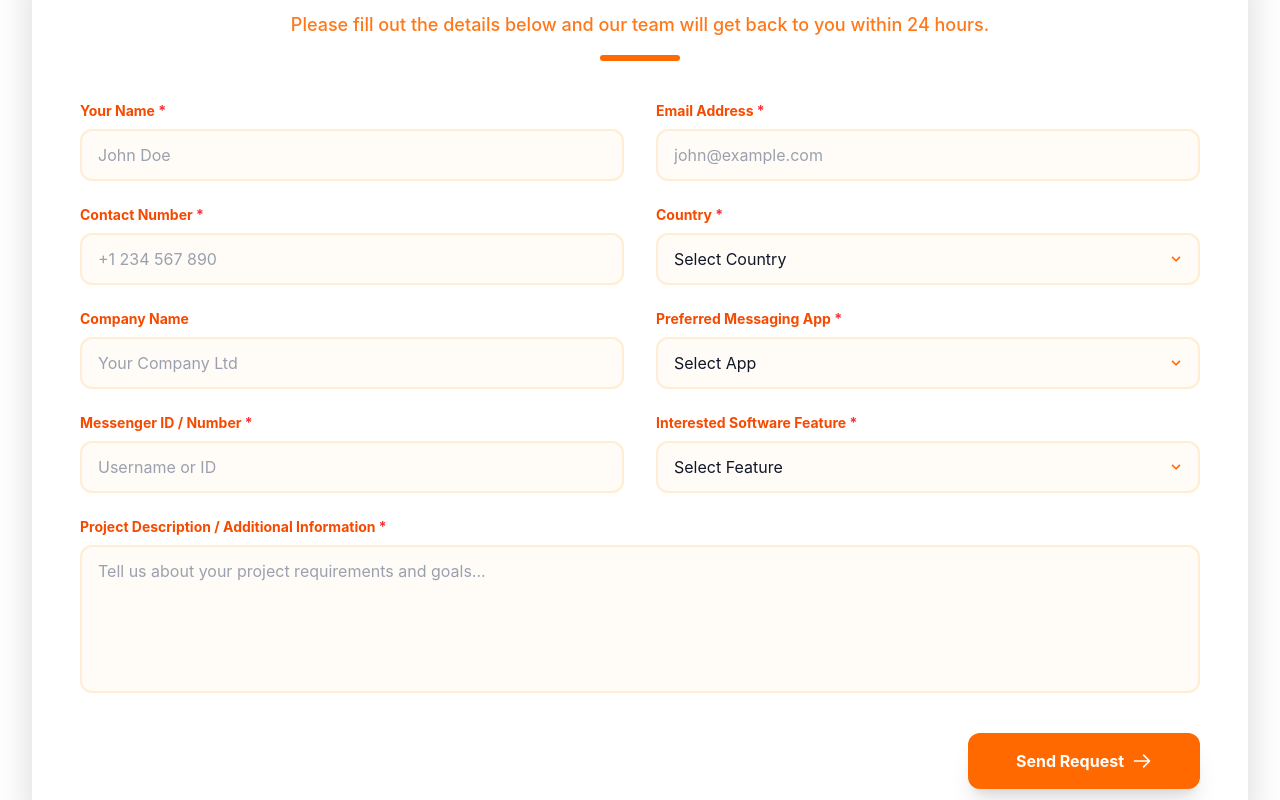
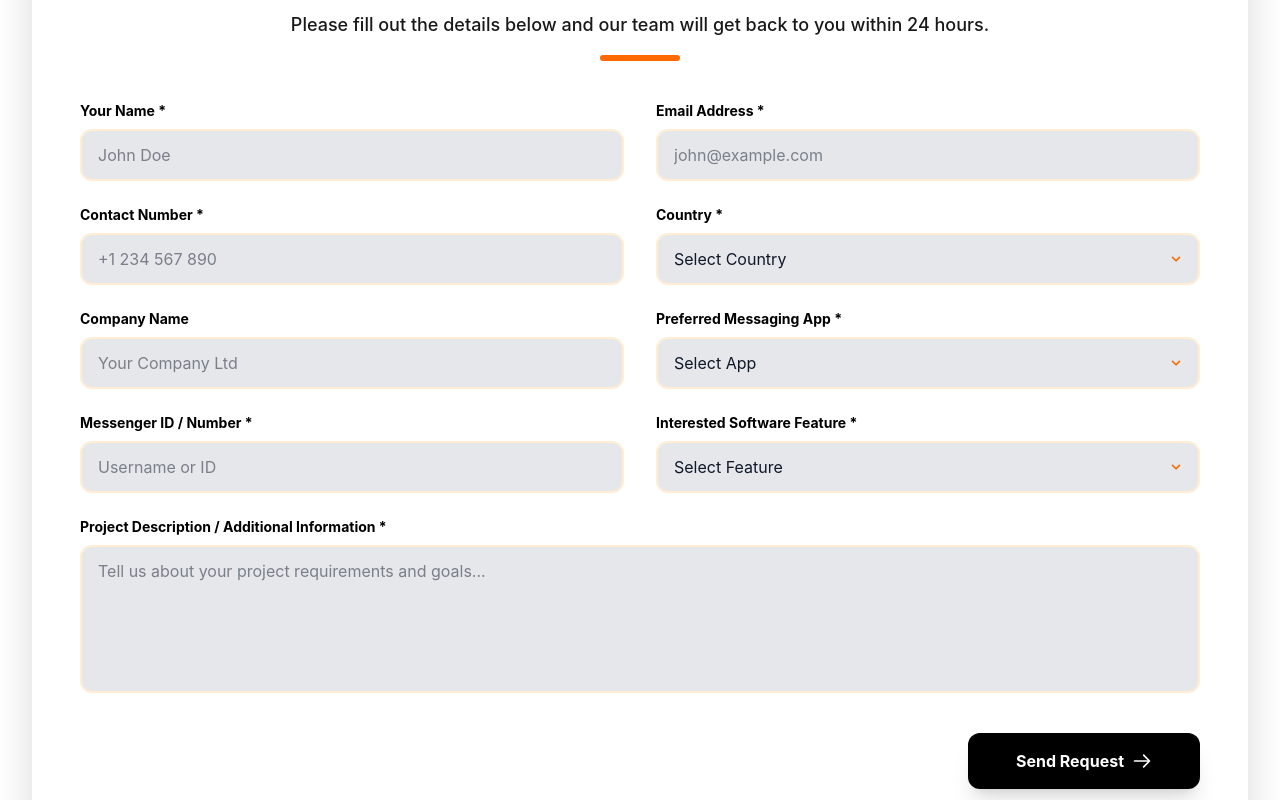
Before and after one commit to official1saurabh-ship-it/Billing-Landing-Page, a React (Vite) app: page / in a window 1280 px wide. Shown: the part 5720-6520 px from the top of the page. Built offline with nearby package versions, Linux system fonts and the light colour scheme; a web font is replaced by a local one.

Commit message:
few more updates

```diff
--- a/src/components/QuoteForm.jsx
+++ b/src/components/QuoteForm.jsx
@@ -97,7 +97,7 @@ const QuoteForm = () => {
                     <h2 className="text-2xl md:text-4xl font-extrabold text-black mb-2 leading-tight text-center">
                         Get Your Custom Quotation
                     </h2>
-                    <p className="text-orange-500 text-base md:text-lg font-medium opacity-90 text-center">
+                    <p className="text-black text-base md:text-lg font-medium opacity-90 text-center">
                         Please fill out the details below and our team will get back to you within 24 hours.
                     </p>
                     <div className="h-1.5 w-20 bg-orange-500 mt-4 rounded-full mx-auto"></div>
@@ -106,15 +106,15 @@ const QuoteForm = () => {
                 <form onSubmit={handleSubmit} noValidate className="grid grid-cols-1 md:grid-cols-2 gap-x-8 gap-y-5 md:gap-y-6">
                     {/* Your Name */}
                     <div className="flex flex-col group">
-                        <label className="text-xs md:text-sm font-bold text-orange-600 mb-2 transition-colors">
-                            Your Name <span className="text-red-500">*</span>
+                        <label className="text-xs md:text-sm font-bold text-black mb-2 transition-colors">
+                            Your Name *
                         </label>
                         <input
                             type="text"
                             name="name"
                             value={formData.name}
                             onChange={handleChange}
-                            className={`w-full bg-orange-50/50 border-2 rounded-xl px-4 py-2.5 md:py-3 text-gray-900 outline-none transition-all focus:bg-white placeholder:text-gray-400 text-sm md:text-base ${errors.name ? 'border-red-500' : 'border-orange-100 focus:border-orange-500'}`}
+                            className={`w-full bg-gray-200 border-2 rounded-xl px-4 py-2.5 md:py-3 text-gray-900 outline-none transition-all focus:bg-white placeholder:text-gray-bg-gray-200 text-sm md:text-base ${errors.name ? 'border-red-500' : 'border-orange-100 focus:border-orange-500'}`}
                             placeholder="John Doe"
                         />
                         {errors.name && <span className="text-red-500 text-xs mt-1 font-semibold">{errors.name}</span>}
@@ -122,15 +122,15 @@ const QuoteForm = () => {
 
                     {/* Email Address */}
                     <div className="flex flex-col group">
-                        <label className="text-xs md:text-sm font-bold text-orange-600 mb-2 transition-colors">
-                            Email Address <span className="text-red-500">*</span>
+                        <label className="text-xs md:text-sm font-bold text-black mb-2 transition-colors">
+                            Email Address *
                         </label>
                         <input
                             type="email"
                             name="email"
                             value={formData.email}
                             onChange={handleChange}
-                            className={`w-full bg-orange-50/50 border-2 rounded-xl px-4 py-2.5 md:py-3 text-gray-900 outline-none transition-all focus:bg-white placeholder:text-gray-400 text-sm md:text-base ${errors.email ? 'border-red-500' : 'border-orange-100 focus:border-orange-500'}`}
+                            className={`w-full bg-gray-200 border-2 rounded-xl px-4 py-2.5 md:py-3 text-gray-900 outline-none transition-all focus:bg-white placeholder:text-gray-bg-gray-200 text-sm md:text-base ${errors.email ? 'border-red-500' : 'border-orange-100 focus:border-orange-500'}`}
                             placeholder="john@example.com"
                         />
                         {errors.email && <span className="text-red-500 text-xs mt-1 font-semibold">{errors.email}</span>}
@@ -138,15 +138,15 @@ const QuoteForm = () => {
 
                     {/* Contact Number */}
                     <div className="flex flex-col group">
-                        <label className="text-xs md:text-sm font-bold text-orange-600 mb-2 transition-colors">
-                            Contact Number <span className="text-red-500">*</span>
+                        <label className="text-xs md:text-sm font-bold text-black mb-2 transition-colors">
+                            Contact Number *
                         </label>
                         <input
                             type="tel"
                             name="phone"
                             value={formData.phone}
                             onChange={handleChange}
-                            className={`w-full bg-orange-50/50 border-2 rounded-xl px-4 py-2.5 md:py-3 text-gray-900 outline-none transition-all focus:bg-white placeholder:text-gray-400 text-sm md:text-base ${errors.phone ? 'border-red-500' : 'border-orange-100 focus:border-orange-500'}`}
+                            className={`w-full bg-gray-200 border-2 rounded-xl px-4 py-2.5 md:py-3 text-gray-900 outline-none transition-all focus:bg-white placeholder:text-gray-bg-gray-200 text-sm md:text-base ${errors.phone ? 'border-red-500' : 'border-orange-100 focus:border-orange-500'}`}
                             placeholder="+1 234 567 890"
                         />
                         {errors.phone && <span className="text-red-500 text-xs mt-1 font-semibold">{errors.phone}</span>}
@@ -154,15 +154,15 @@ const QuoteForm = () => {
 
                     {/* Country */}
                     <div className="flex flex-col group">
-                        <label className="text-xs md:text-sm font-bold text-orange-600 mb-2 transition-colors">
-                            Country <span className="text-red-500">*</span>
+                        <label className="text-xs md:text-sm font-bold text-black mb-2 transition-colors">
+                            Country *
                         </label>
                         <div className="relative">
                             <select
                                 name="country"
                                 value={formData.country}
                                 onChange={handleChange}
-                                className={`w-full bg-orange-50/50 border-2 rounded-xl px-4 py-2.5 md:py-3 text-gray-900 outline-none transition-all focus:bg-white cursor-pointer appearance-none text-sm md:text-base ${errors.country ? 'border-red-500' : 'border-orange-100 focus:border-orange-500'}`}
+                                className={`w-full bg-gray-200 border-2 rounded-xl px-4 py-2.5 md:py-3 text-gray-900 outline-none transition-all focus:bg-white cursor-pointer appearance-none text-sm md:text-base ${errors.country ? 'border-red-500' : 'border-orange-100 focus:border-orange-500'}`}
                             >
                                 <option value="">Select Country</option>
                                 <option value="india">India</option>
@@ -180,7 +180,7 @@ const QuoteForm = () => {
 
                     {/* Company Name */}
                     <div className="flex flex-col group">
-                        <label className="text-xs md:text-sm font-bold text-orange-600 mb-2 transition-colors">
+                        <label className="text-xs md:text-sm font-bold text-black mb-2 transition-colors">
                             Company Name
                         </label>
                         <input
@@ -188,22 +188,22 @@ const QuoteForm = () => {
                             name="company"
                             value={formData.company}
                             onChange={handleChange}
-                            className="w-full bg-orange-50/50 border-2 border-orange-100 rounded-xl px-4 py-2.5 md:py-3 text-gray-900 outline-none transition-all focus:border-orange-500 focus:bg-white placeholder:text-gray-400 text-sm md:text-base"
+                            className="w-full bg-gray-200 border-2 border-orange-100 rounded-xl px-4 py-2.5 md:py-3 text-gray-900 outline-none transition-all focus:border-orange-500 focus:bg-white placeholder:text-gray-bg-gray-200 text-sm md:text-base"
                             placeholder="Your Company Ltd"
                         />
                     </div>
 
                     {/* Messaging App */}
                     <div className="flex flex-col group">
-                        <label className="text-xs md:text-sm font-bold text-orange-600 mb-2 transition-colors">
-                            Preferred Messaging App <span className="text-red-500">*</span>
+                        <label className="text-xs md:text-sm font-bold text-black mb-2 transition-colors">
+                            Preferred Messaging App *
                         </label>
                         <div className="relative">
                             <select
                                 name="messagingApp"
                                 value={formData.messagingApp}
                                 onChange={handleChange}
-                                className={`w-full bg-orange-50/50 border-2 rounded-xl px-4 py-2.5 md:py-3 text-gray-900 outline-none transition-all focus:bg-white cursor-pointer appearance-none text-sm md:text-base ${errors.messagingApp ? 'border-red-500' : 'border-orange-100 focus:border-orange-500'}`}
+                                className={`w-full bg-gray-200 border-2 rounded-xl px-4 py-2.5 md:py-3 text-gray-900 outline-none transition-all focus:bg-white cursor-pointer appearance-none text-sm md:text-base ${errors.messagingApp ? 'border-red-500' : 'border-orange-100 focus:border-orange-500'}`}
                             >
                                 <option value="">Select App</option>
                                 <option value="whatsapp">WhatsApp</option>
@@ -220,15 +220,15 @@ const QuoteForm = () => {
 
                     {/* Messenger ID */}
                     <div className="flex flex-col group">
-                        <label className="text-xs md:text-sm font-bold text-orange-600 mb-2 transition-colors">
-                            Messenger ID / Number <span className="text-red-500">*</span>
+                        <label className="text-xs md:text-sm font-bold text-black mb-2 transition-colors">
+                            Messenger ID / Number *
                         </label>
                         <input
                             type="text"
                             name="messangerId"
                             value={formData.messangerId}
                             onChange={handleChange}
-                            className={`w-full bg-orange-50/50 border-2 rounded-xl px-4 py-2.5 md:py-3 text-gray-900 outline-none transition-all focus:bg-white placeholder:text-gray-400 text-sm md:text-base ${errors.messangerId ? 'border-red-500' : 'border-orange-100 focus:border-orange-500'}`}
+                            className={`w-full bg-gray-200 border-2 rounded-xl px-4 py-2.5 md:py-3 text-gray-900 outline-none transition-all focus:bg-white placeholder:text-gray-bg-gray-200 text-sm md:text-base ${errors.messangerId ? 'border-red-500' : 'border-orange-100 focus:border-orange-500'}`}
                             placeholder="Username or ID"
                         />
                         {errors.messangerId && <span className="text-red-500 text-xs mt-1 font-semibold">{errors.messangerId}</span>}
@@ -236,15 +236,15 @@ const QuoteForm = () => {
 
                     {/* Software Feature */}
                     <div className="flex flex-col group">
-                        <label className="text-xs md:text-sm font-bold text-orange-600 mb-2 transition-colors">
-                            Interested Software Feature <span className="text-red-500">*</span>
+                        <label className="text-xs md:text-sm font-bold text-black mb-2 transition-colors">
+                            Interested Software Feature *
                         </label>
                         <div className="relative">
                             <select
                                 name="feature"
                                 value={formData.feature}
                                 onChange={handleChange}
-                                className={`w-full bg-orange-50/50 border-2 rounded-xl px-4 py-2.5 md:py-3 text-gray-900 outline-none transition-all focus:bg-white cursor-pointer appearance-none text-sm md:text-base ${errors.feature ? 'border-red-500' : 'border-orange-100 focus:border-orange-500'}`}
+                                className={`w-full bg-gray-200 border-2 rounded-xl px-4 py-2.5 md:py-3 text-gray-900 outline-none transition-all focus:bg-white cursor-pointer appearance-none text-sm md:text-base ${errors.feature ? 'border-red-500' : 'border-orange-100 focus:border-orange-500'}`}
                             >
                                 <option value="">Select Feature</option>
                                 <option value="erp">ERP System</option>
@@ -262,15 +262,15 @@ const QuoteForm = () => {
 
                     {/* Project Description */}
                     <div className="flex flex-col md:col-span-2 group">
-                        <label className="text-xs md:text-sm font-bold text-orange-600 mb-2 transition-colors">
-                            Project Description / Additional Information <span className="text-red-500">*</span>
+                        <label className="text-xs md:text-sm font-bold text-black mb-2 transition-colors">
+                            Project Description / Additional Information *
                         </label>
                         <textarea
                             name="description"
                             value={formData.description}
                             onChange={handleChange}
                             rows="5"
-                            className={`w-full bg-orange-50/50 border-2 rounded-xl px-4 py-2.5 md:py-3 text-gray-900 outline-none transition-all focus:bg-white placeholder:text-gray-400 resize-none text-sm md:text-base ${errors.description ? 'border-red-500' : 'border-orange-100 focus:border-orange-500'}`}
+                            className={`w-full bg-gray-200 border-2 rounded-xl px-4 py-2.5 md:py-3 text-gray-900 outline-none transition-all focus:bg-white placeholder:text-gray-bg-gray-200 resize-none text-sm md:text-base ${errors.description ? 'border-red-500' : 'border-orange-100 focus:border-orange-500'}`}
                             placeholder="Tell us about your project requirements and goals..."
                         ></textarea>
                         {errors.description && <span className="text-red-500 text-xs mt-1 font-semibold">{errors.description}</span>}
@@ -280,7 +280,7 @@ const QuoteForm = () => {
                     <div className="md:col-span-2 flex justify-center md:justify-end mt-4">
                         <button
                             type="submit"
-                            className="group relative inline-flex items-center justify-center w-full md:w-auto px-12 py-3.5 md:py-4 font-bold text-white transition-all duration-200 bg-orange-500 rounded-xl focus:outline-none focus:ring-2 focus:ring-offset-2 focus:ring-orange-500 hover:bg-orange-700 shadow-xl active:scale-95"
+                            className="group relative inline-flex items-center justify-center w-full md:w-auto px-12 py-3.5 md:py-4 font-bold text-white transition-all duration-200 bg-black rounded-xl focus:outline-none focus:ring-2 focus:ring-offset-2 focus:ring-orange-500 hover:bg-orange-700 shadow-xl active:scale-95"
                         >
                             Send Request
                             <svg className="w-5 h-5 ml-2 transition-transform group-hover:translate-x-1" fill="none" stroke="currentColor" viewBox="0 0 24 24" xmlns="http://www.w3.org/2000/svg">
```
